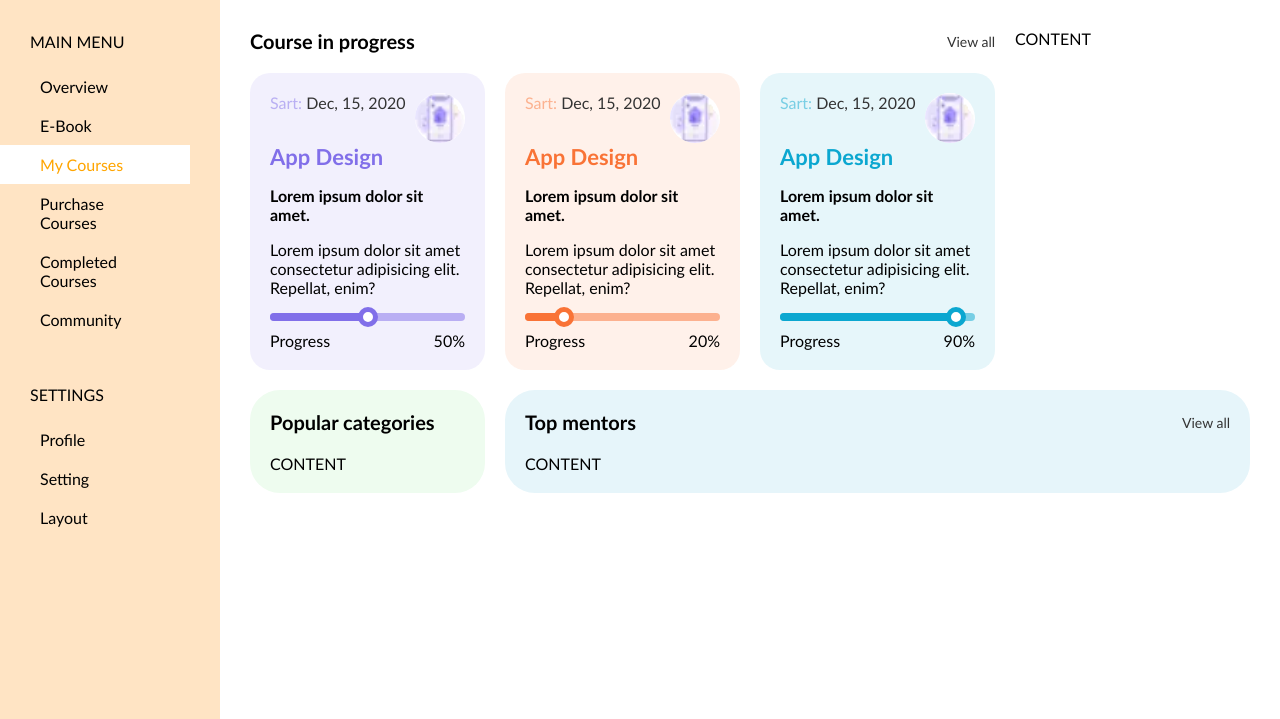
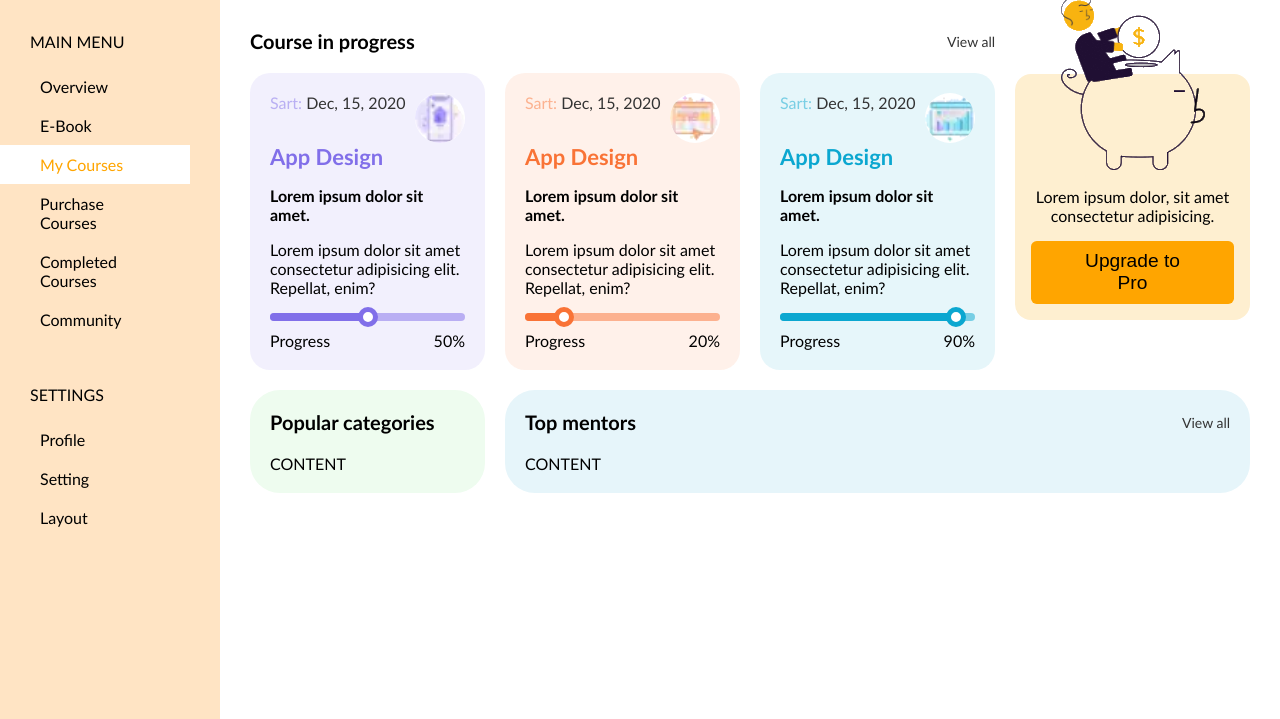
Before and after one commit to konoto1/html-eduhouse, a website: page index.html in a window 1280 px wide. Shown: the part 81-800 px from the top of the page. Drawn offline with Linux system fonts and the light colour scheme.

Commit message:
atnaujinta su taupykles img

```diff
--- a/css/main.css
+++ b/css/main.css
@@ -67,10 +67,49 @@
     }
 
     main .block > .content {
+        margin-top: 2.8rem;
         grid-column: span 2;
+    }
+
+    main .block > .title + .content {
+        margin-top: 0rem;
+        grid-column: span 2;
+    }
+
+     main .block> .link + .content {
+        margin-top: 0rem;
+        grid-column: span 2;
+     }
+
+    .subscription .content {
+        display: flex;
+        flex-direction: column;
+        align-items: center;
+        background-color: #FEEFD0;
+        padding: 1rem; /* 1rem = 16px default srifto dydis, jei pakeisim srifto dydi 1rem bus lygus naujam srifto dydziui */
+        text-align: center;
+        border-radius: 1rem;
+    }
+
+    .subscription .content > img {
+        margin-top: -100px;
     }
 
     /* border negali buti % */
     /* display:flex ant teviniio elemento visi statomi i viena eile */
     /* jei grid template naudojat fr vienetus automatiskai paskaiciuoja tarpus */
     /* kokiu eiliskumu atsiranda elementai taip kuriami ir stiliaus tagai */
+
+    .yellow-submarine {
+        display: inline-block;
+        background-color: orange;
+        color: black;
+        font-size: 1.2rem;
+        padding: 0.5em 2em;
+        border: none;
+        border-radius: 0.3em;
+        text-decoration: none;
+        font-family: Arial, Helvetica, sans-serif;
+        cursor: pointer;
+        user-select: none;
+    }
--- a/index.html
+++ b/index.html
@@ -82,7 +82,7 @@
                 <article class="course orange">
                     <div class="details">
                         <div class="date">Dec, 15, 2020</div>
-                        <img class="icon" src="./img/icon.webp" alt="Course app design icon">
+                        <img class="icon" src="./img/icon2.webp" alt="Course app design icon">
                     </div>
                     <h3 class="title">App Design</h3>
                     <p class="learn">Lorem ipsum dolor sit amet.</p>
@@ -101,7 +101,7 @@
                 <article class="course blue">
                     <div class="details">
                         <div class="date">Dec, 15, 2020</div>
-                        <img class="icon" src="./img/icon.webp" alt="Course app design icon">
+                        <img class="icon" src="./img/icon3.webp" alt="Course app design icon">
                     </div>
                     <h3 class="title">App Design</h3>
                     <p class="learn">Lorem ipsum dolor sit amet.</p>
@@ -120,7 +120,13 @@
             </div>
         </section>
         <section class="block subscription">
-            <div class="content">CONTENT</div>
+            <div class="content">
+                <img src="./img/taupykle.png" alt="Kiaule taupykle">
+                <p>Lorem ipsum dolor, sit amet consectetur adipisicing.</p>
+                <!-- <button class="yellow-submarine">Upgrade to Pro</button> -->
+                <!-- <div class="yellow-submarine">Upgrade to Pro</div> -->
+                <a href="" class="yellow-submarine">Upgrade to Pro</a>
+            </div>
         </section>
         <section class="block block-bg popular-categories">
             <h2 class="title">Popular categories</h2>
```
Also changed, not shown: css/header.css (line endings or trailing spaces), img/icon2.webp (added), img/icon3.webp (added), img/taupykle.png (added).
